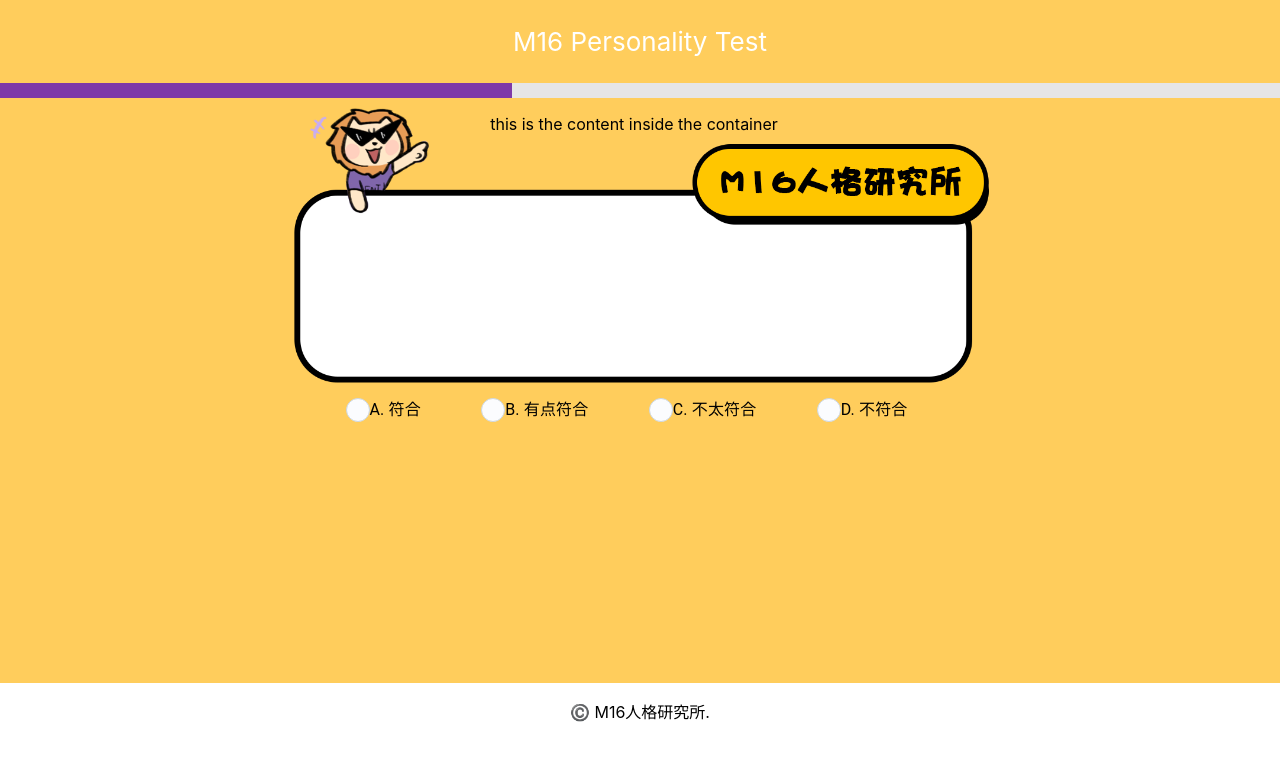
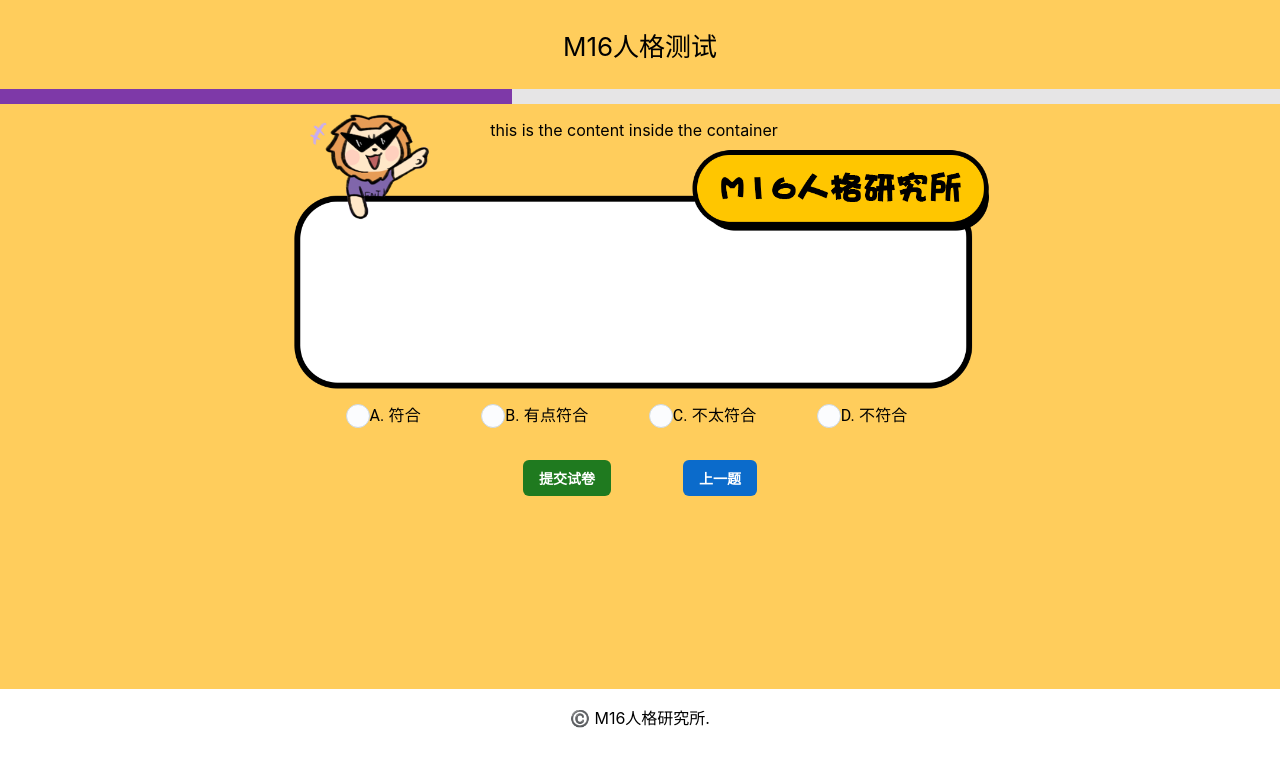
Before and after one commit to silviax123/mbti-b2b, a React (Create React App) app: page / in a window 1280 px wide. Shown: the top 766 px of the page. Built offline with nearby package versions, Linux system fonts and the light colour scheme.

Commit message:
restructure test index

```diff
--- a/src/App.css
+++ b/src/App.css
@@ -20,7 +20,7 @@
   align-items: center;
   justify-content: center;
   font-size: calc(10px + 2vmin);
-  color: white;
+  color: black;
 }
 
 .App-body {
@@ -33,16 +33,7 @@
 
 .button-container {
   padding: 32px;
-  width: 172px;
+  width: 234px;
   display: flex;
-  align-content: space-between;
+  justify-content: space-between;
 }
-
-@keyframes App-logo-spin {
-  from {
-    transform: rotate(0deg);
-  }
-  to {
-    transform: rotate(360deg);
-  }
-}
--- a/src/App.tsx
+++ b/src/App.tsx
@@ -1,32 +1,13 @@
-import React from 'react';
 import './App.css';
-import ProgressBar from './components/ProgressBar';
-import AnimalWithContainer from './components/AnimalWithContainer';
-import AnswerRadioGroup from './components/AnswerRadioGroup';
-import Button from '@mui/joy/Button';
+import IndexOfTest from './components/IndexOfTest';
 
 function App() {
   return (
     <div className="App">
-      <header className="App-header">
-        <p>M16 Personality Test</p>
+      <IndexOfTest />
+    </div>
 
-      </header>
-      <body className='App-body'>
-        <ProgressBar value={40}/>
-        <AnimalWithContainer>
-          <p> this is the content inside the container</p>
-        </AnimalWithContainer>
-        <AnswerRadioGroup question={'question1'} options={[]} onNext={function (): void {
-          throw new Error('Function not implemented.');
-        } }></AnswerRadioGroup>
-
-      </body>
-      <footer>
-        <p>©️ M16人格研究所.</p>
-      </footer>
-    </div>
-  );
+  )
 }
 
 export default App;
--- /dev/null
+++ b/src/components/IndexOfTest.tsx
@@ -0,0 +1,32 @@
+import { Button } from "@mui/joy";
+import AnimalWithContainer from "./AnimalWithContainer";
+import AnswerRadioGroup from "./AnswerRadioGroup";
+import ProgressBar from "./ProgressBar";
+
+const IndexOfTest = () => {
+  return (
+    <>
+      <header className="App-header">
+        <p>M16人格测试</p>
+      </header>
+      <body className='App-body'>
+        <ProgressBar value={40}/>
+        <AnimalWithContainer>
+          <p> this is the content inside the container</p>
+        </AnimalWithContainer>
+        <AnswerRadioGroup question={'question1'} options={[]} onNext={function (): void {
+          throw new Error('Function not implemented.');
+        } }></AnswerRadioGroup>
+        <div className='button-container'>
+          <Button disabled={false} variant="solid" color='success'>提交试卷</Button>
+          <Button>上一题</Button>
+        </div>
+      </body>
+      <footer>
+        <p>©️ M16人格研究所.</p>
+      </footer>
+    </>
+  )
+}
+
+export default IndexOfTest
```
